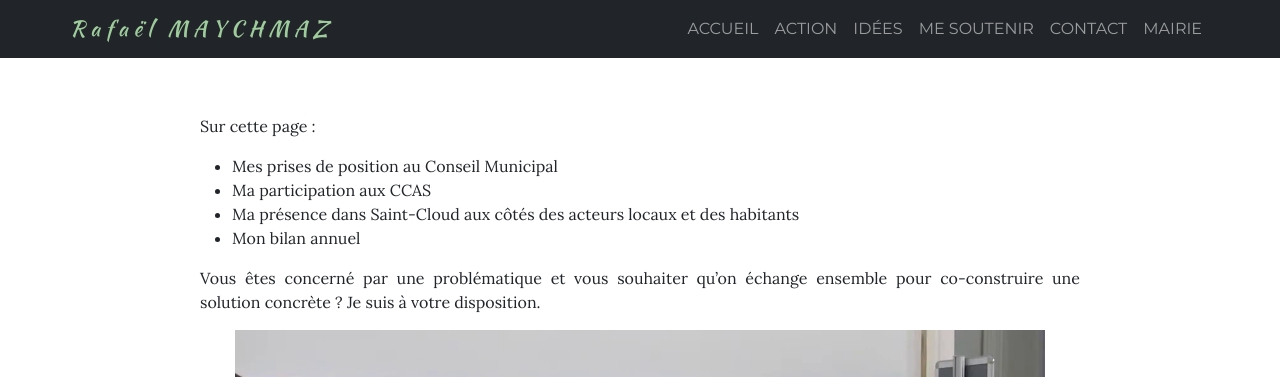
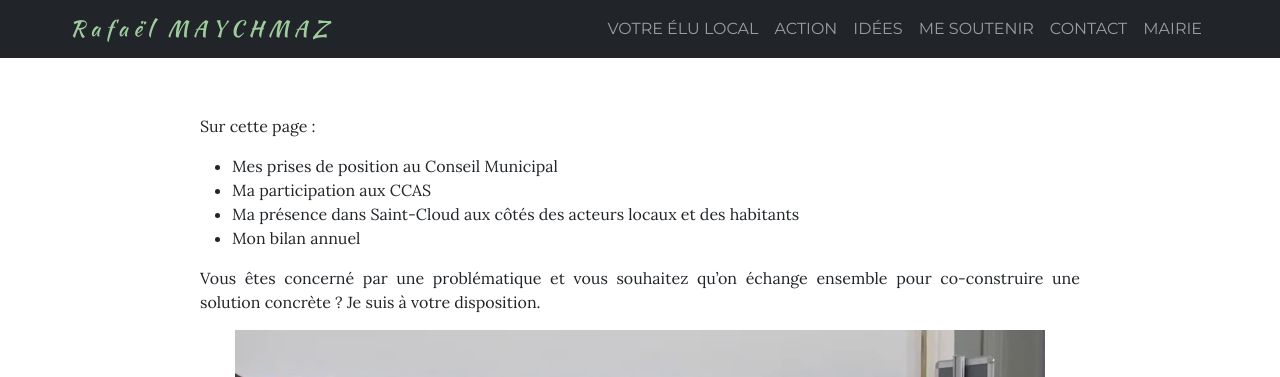
Before and after one commit to RafaelMaychmaz/rafaelmaychmaz_politique, a Jekyll site: the page built from action.md, in a window 1280 px wide and 900 px high. Shown: the top 377 px of the window. Built offline with Jekyll 4.4.1, drawn with Linux system fonts in a browser that asks for light colours; nearby versions of some CDN libraries.

Commit message:
Start sommaire

```diff
--- a/_includes/rm_post_navbar.html
+++ b/_includes/rm_post_navbar.html
@@ -24,7 +24,7 @@
     <div class="collapse navbar-collapse" id="toggleMobileMenu">
       <ul class="navbar-nav ms-auto text-center">
         <li class="mainNav_li">
-          <a class="nav-link" href="/">ACCUEIL</a>
+          <a class="nav-link" href="/">VOTRE ÉLU LOCAL</a>
         </li>
         <li class="mainNav_li">
           <a class="nav-link" href="/action.html" title="Mon action d'élu local">ACTION</a>
--- a/action.md
+++ b/action.md
@@ -11,7 +11,7 @@ Sur cette page :
 * Ma présence dans Saint-Cloud aux côtés des acteurs locaux et des habitants
 * Mon bilan annuel
 
-Vous êtes concerné par une problématique et vous souhaiter qu'on échange ensemble pour co-construire une solution concrète ? Je suis à votre disposition.
+Vous êtes concerné par une problématique et vous souhaitez qu'on échange ensemble pour co-construire une solution concrète ? Je suis à votre disposition.
 
 ![texte alternatif à l'image](/assets/img/action/thumbnail.png "Description de l info-bulle image"){:class="img_1_centered"}
 {: .pContainerOfImage}
--- a/assets/css/rafaelmaychmaz.css
+++ b/assets/css/rafaelmaychmaz.css
@@ -15,6 +15,7 @@ MAIN VIEWPORT
 colors
 rouge : #E94562 ou #E94662
 bleu : #4B55A1
+noir : #212529
 */
 
 @media screen and (max-width: 600px) {
```
